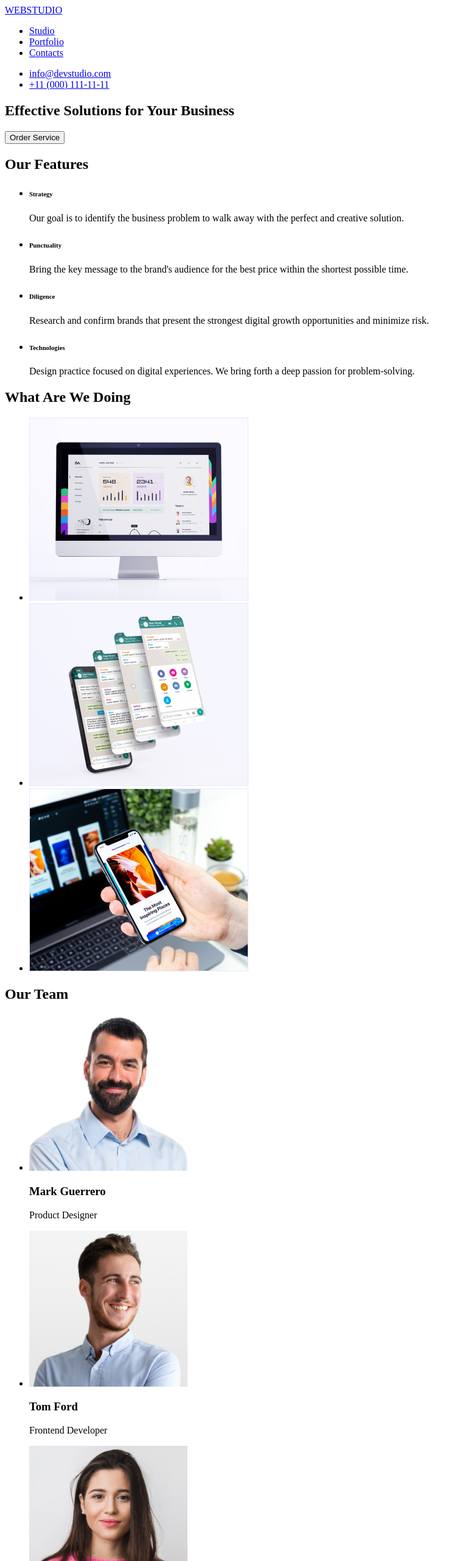
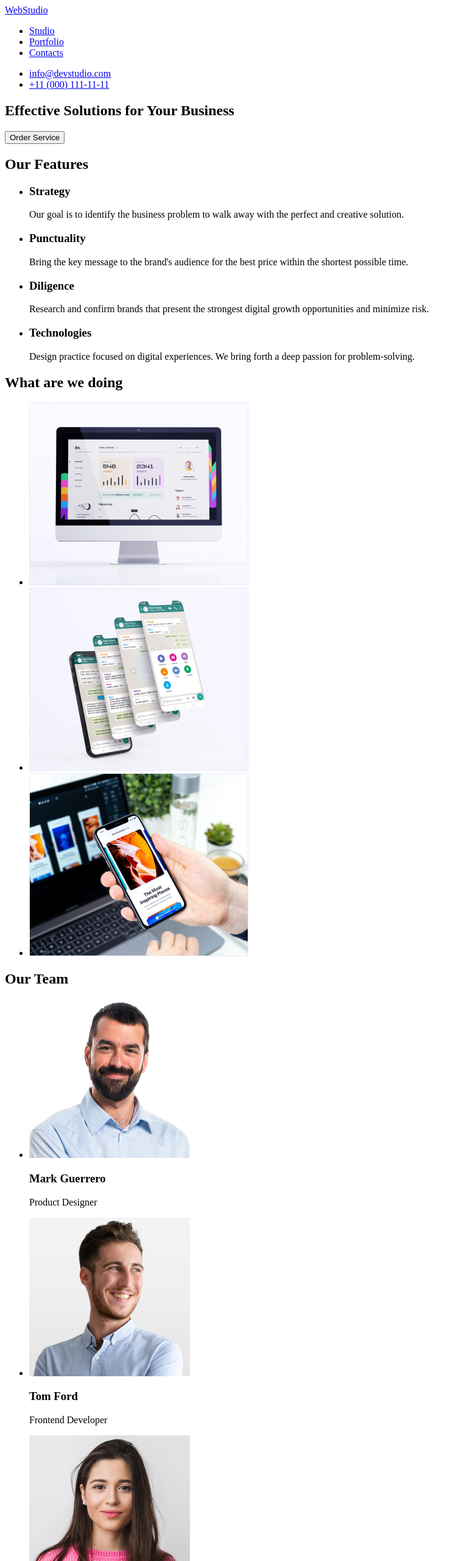
Before and after one commit to RimmaO/goit-markup-hw-01, a plain HTML site: page index.html in a window 1280 px wide. Shown: the top 2560 px of the page at 61% size, without its empty margins (0-759 px from the left). Drawn offline with Linux system fonts and the light colour scheme.

Commit message:
Update 2 index.html

```diff
--- a/index.html
+++ b/index.html
@@ -4,14 +4,14 @@
     <meta charset="UTF-8" />
     <meta http-equiv="X-UA-Compatible" content="IE=edge" />
     <meta name="viewport" content="width=device-width, initial-scale=1.0" />
-    <title>WEBSTUDIO</title>
+    <title>WebStudio</title>
   </head>
 
   <body>
     <!--Шапка сайта-->
     <header>
       <nav>
-        <a href="#WEBSTUDIO"> WEBSTUDIO </a>
+        <a href="#WebStudio"> WebStudio </a>
 
         <ul>
           <li><a href="#Studio"> Studio </a></li>
@@ -42,7 +42,7 @@
         <h2>Оur Features</h2>
         <ul>
           <li>
-            <h6>Strategy</h6>
+            <h3>Strategy</h3>
             <p>
               Our goal is to identify the business problem to walk away with the
               perfect and creative solution.
@@ -50,7 +50,7 @@
           </li>
 
           <li>
-            <h6>Punctuality</h6>
+            <h3>Punctuality</h3>
             <p>
               Bring the key message to the brand's audience for the best price
               within the shortest possible time.
@@ -58,7 +58,7 @@
           </li>
 
           <li>
-            <h6>Diligence</h6>
+            <h3>Diligence</h3>
             <p>
               Research and confirm brands that present the strongest digital
               growth opportunities and minimize risk.
@@ -66,7 +66,7 @@
           </li>
 
           <li>
-            <h6>Technologies</h6>
+            <h3>Technologies</h3>
             <p>
               Design practice focused on digital experiences. We bring forth a
               deep passion for problem-solving.
@@ -77,11 +77,11 @@
 
       <!--Секція2-->
       <section>
-        <h2>What Are We Doing</h2>
+        <h2>What are we doing</h2>
         <ul>
           <li>
             <img
-              src="images/computer.jpg"
+              src="./images/computer.jpg"
               alt="computer"
               width="360"
               height="300"
@@ -90,7 +90,7 @@
 
           <li>
             <img
-              src="images/mobile.jpg"
+              src="./images/mobile.jpg"
               alt="mobile"
               width="360"
               height="300"
@@ -99,7 +99,7 @@
 
           <li>
             <img
-              src="images/computer-mobile.jpg"
+              src="./images/computer-mobile.jpg"
               alt="computer and mobile"
               width="360"
               height="300"
@@ -113,25 +113,25 @@
         <h2>Our Team</h2>
         <ul>
           <li>
-            <img src="images/mark.jpg" alt="member" width="260" />
+            <img src="./images/mark.jpg" alt="member" width="264" />
             <h3>Mark Guerrero</h3>
             <p>Product Designer</p>
           </li>
 
           <li>
-            <img src="images/tom.jpg" alt="member" width="260" />
+            <img src="./images/tom.jpg" alt="member" width="264" />
             <h3>Tom Ford</h3>
             <p>Frontend Developer</p>
           </li>
 
           <li>
-            <img src="images/camila.jpg" alt="member" width="260" />
+            <img src="./images/camila.jpg" alt="member" width="264" />
             <h3>Camila Garcia</h3>
             <p>Marketing</p>
           </li>
 
           <li>
-            <img src="images/daniel.jpg" alt="member" width="260" />
+            <img src="./images/daniel.jpg" alt="member" width="264" />
             <h3>Daniel Wilson</h3>
             <p>UI Designer</p>
           </li>
@@ -141,11 +141,11 @@
 
     <!--Колонтитул-->
     <footer>
-      <a href="#WEBSTUDIO"> WEBSTUDIO </a>
-      <h6>
+      <a href="./index.html"> WebStudio </a>
+      <p>
         Increase the flow of customers and sales for your business with digital
         marketing & growth solutions.
-      </h6>
+      </p>
     </footer>
   </body>
 </html>
```
